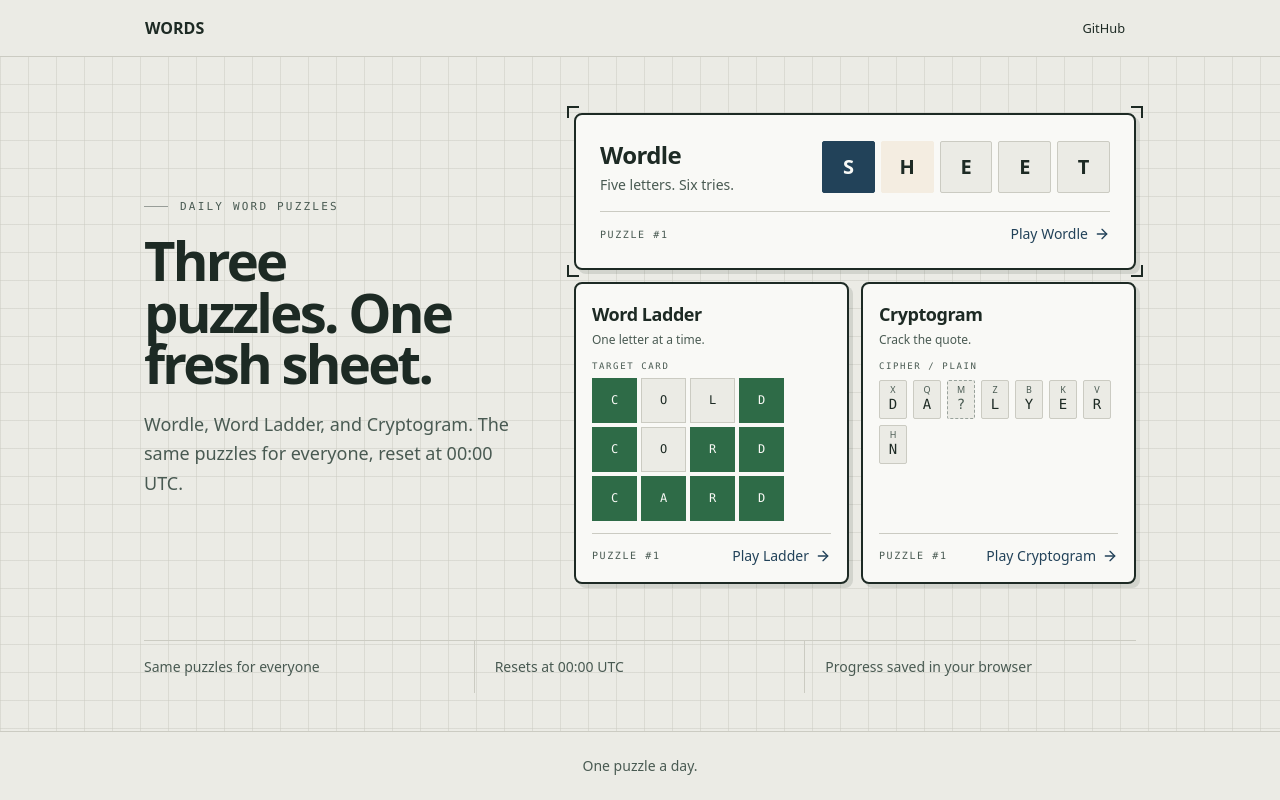
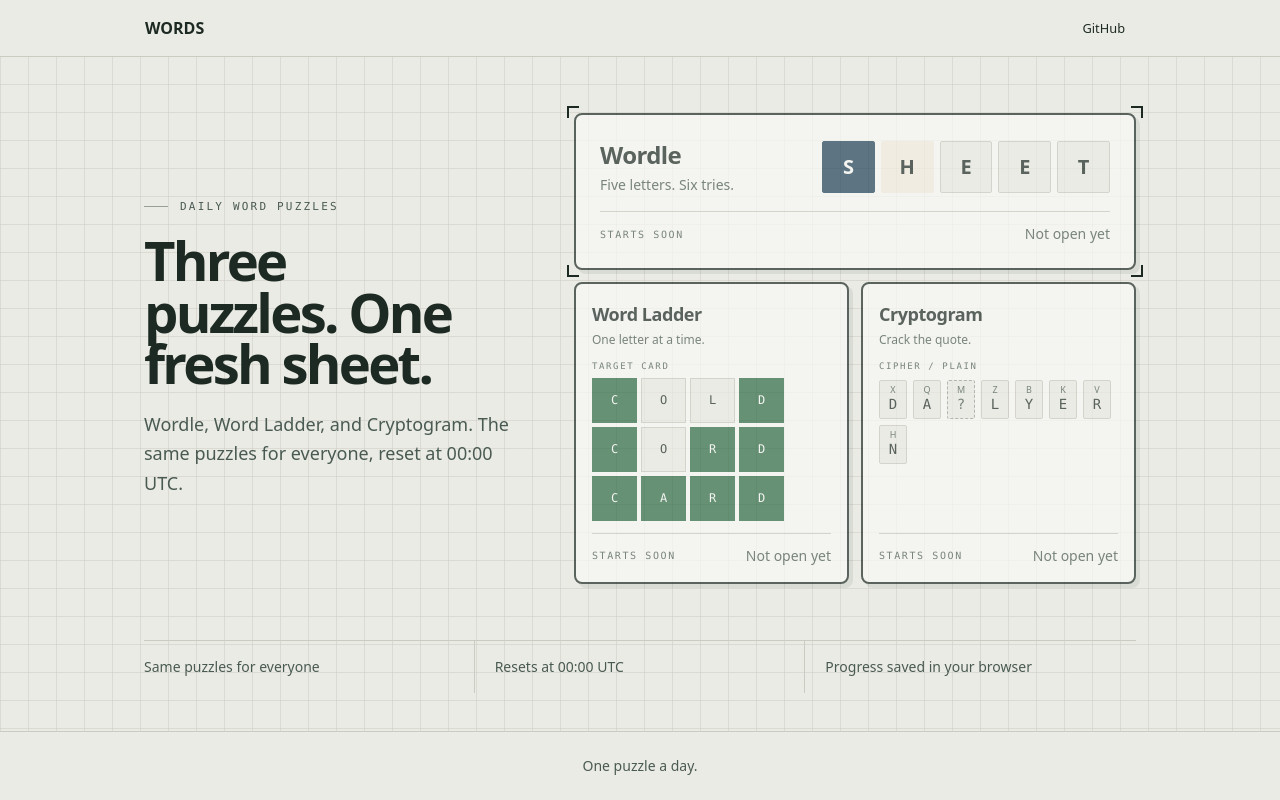
Before and after one commit to Siddhesh-Agarwal/words, a React (Vite) app: page / in a window 1280 px wide. Built offline with nearby package versions, Linux system fonts and the light colour scheme.

Commit message:
fix: puzzle number logic

```diff
--- a/src/core/date.ts
+++ b/src/core/date.ts
@@ -24,9 +24,7 @@ export function puzzleNumberFor(game: GameId, date: Date): number {
       date.getUTCFullYear(),
       date.getUTCMonth(),
       date.getUTCDate(),
-    ) -
-    epochDay(game) +
-    1
+    ) - epochDay(game)
   )
 }
 
```
